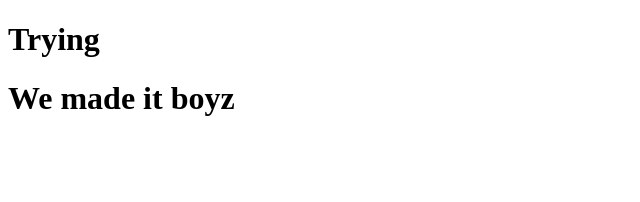
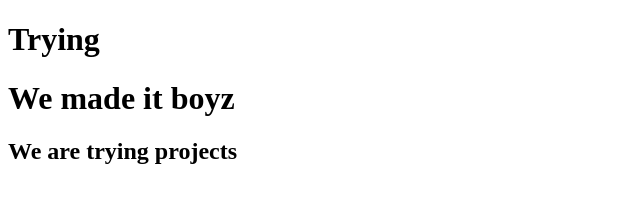
Before and after one commit to Afrikan-Son/fork-it, a plain HTML site: page index.html in a window 1280 px wide. Shown: the whole page, without its empty margins (0-640 px from the left). Drawn offline with Linux system fonts and the light colour scheme.

Commit message:
added h2 to index.html

```diff
--- a/index.html
+++ b/index.html
@@ -9,5 +9,6 @@
 <body>
 <h1>Trying</h1>
 <h1>We made it boyz</h1>
+<h2>We are trying projects</h2>
 </body>
 </html>
```
